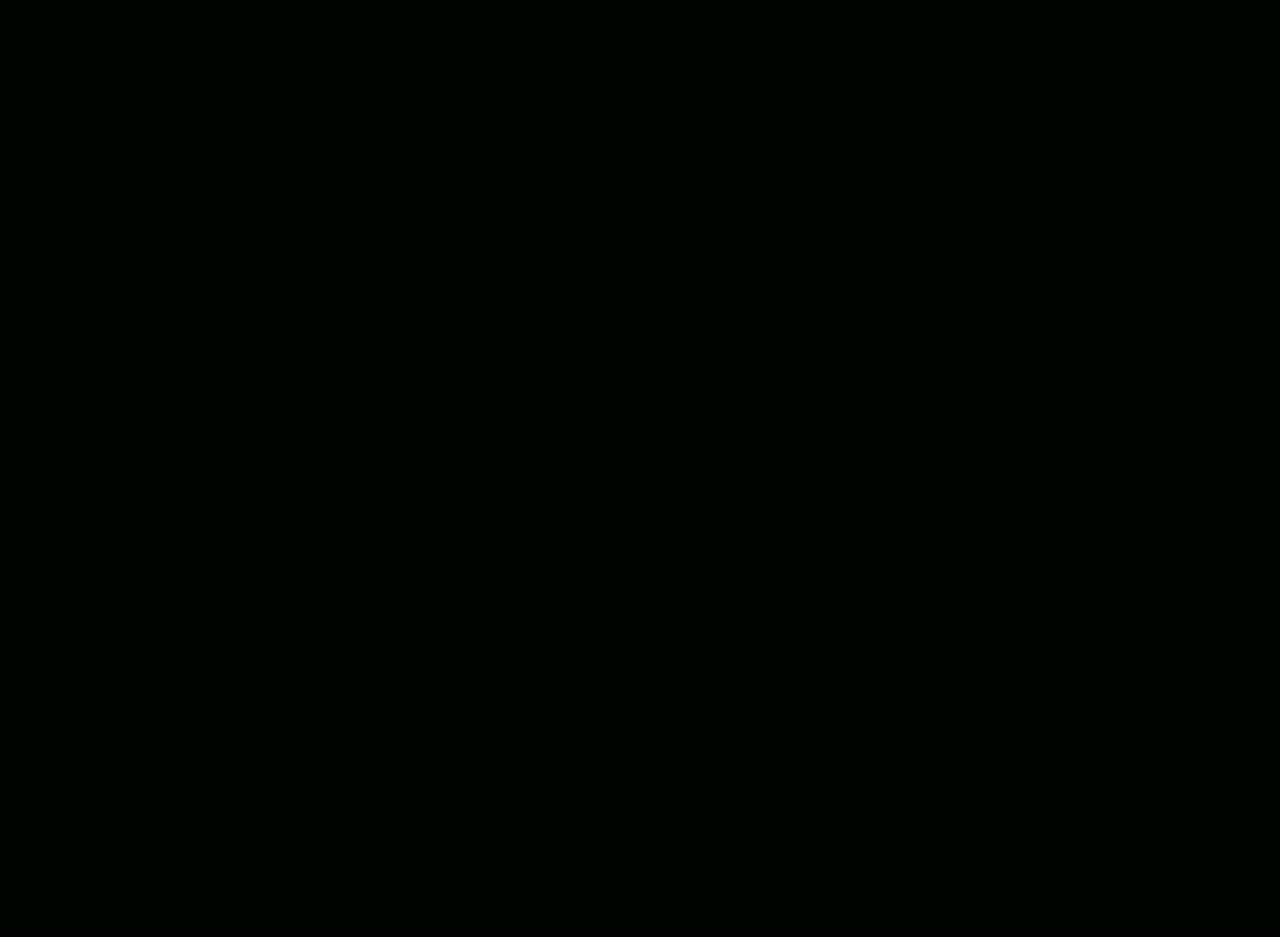
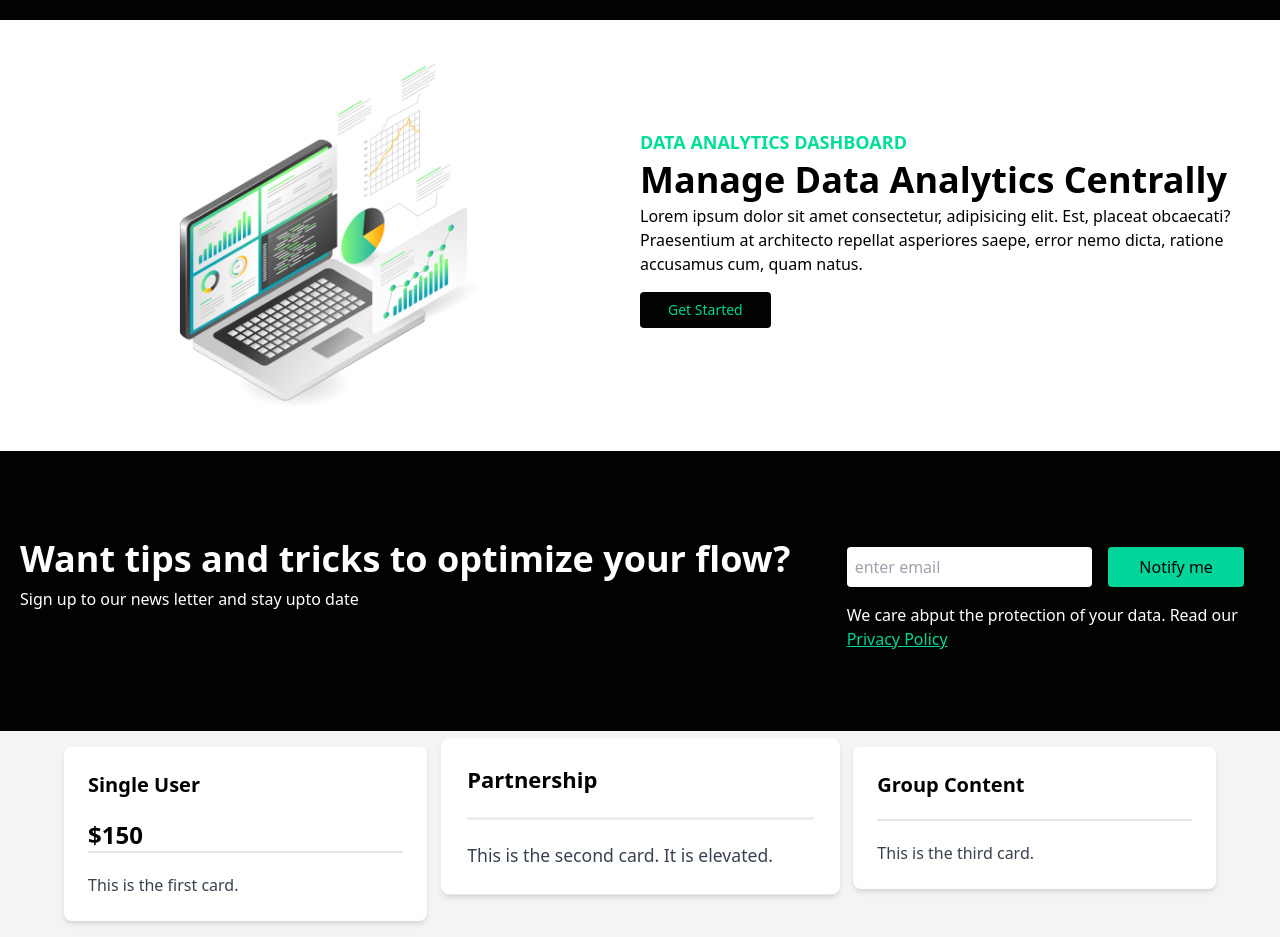
Before and after one commit to Sami123d/forex-tailwind, a React (Vite) app: page / in a window 1280 px wide. Shown: the part 780-1717 px from the top of the page. Before the commit the page ends 810 px from the top, so only its background shows below. Built offline with nearby package versions, Linux system fonts and the light colour scheme.

Commit message:
almost complete

```diff
--- a/src/App.jsx
+++ b/src/App.jsx
@@ -1,11 +1,17 @@
+import Analytics from "./components/Analytics";
+import Cards from "./components/Cards";
 import Hero from "./components/Hero";
 import Navbar from "./components/Navbar";
+import Newsletter from "./components/Newsletter";
 
 export default function App() {
   return (
     <>
     <Navbar/>
     <Hero/>
+    <Analytics/>
+    <Newsletter/>
+    <Cards/>
     </>
   )
 }
--- /dev/null
+++ b/src/components/Analytics.jsx
@@ -0,0 +1,33 @@
+import React from "react";
+import laptop from "../assets/laptop.jpg";
+const Analytics = () => {
+  return (
+    <div className="w-full py-1 px-4 bg-white">
+      <div className="max-w-[1240px] mx-auto text-white grid md:grid-cols-2 ">
+
+          <img className="w-[450px]  mx-auto my-6 xxl:w-[550px] " src={laptop} alt="" srcset="" />
+
+        <div className="text-black my-auto">
+
+
+          <p className="uppercase text-[#00df9a] text-sm md:text-lg font-semibold">data analytics dashboard</p>
+          <h1 className="text-2xl md:text-3xl lg:text-4xl my-1 font-bold md:text-left">Manage Data Analytics Centrally</h1>
+          <p className="">
+            Lorem ipsum dolor sit amet consectetur, adipisicing elit. Est,
+            placeat obcaecati? Praesentium at architecto repellat asperiores
+            saepe, error nemo dicta, ratione accusamus cum, quam natus.
+          </p>
+          <div className="flex sm:justify-start justify-center">
+            <button class="text-[#00d59a]  bg-[#000300] my-4 hover:bg-[#0e2c0e] text-sm py-2 px-7 rounded">
+          Get Started
+        </button>
+          </div>
+
+        </div>
+
+      </div>
+    </div>
+  );
+};
+
+export default Analytics;
--- /dev/null
+++ b/src/components/Cards.jsx
@@ -0,0 +1,33 @@
+// src/App.js
+import React from 'react';
+
+function Card({ title, content, price }) {
+  return (
+
+    <div className="bg-white p-6 rounded-lg shadow-md hover:shadow-xl transform transition duration-300 hover:scale-105">
+      <h2 className="text-xl font-semibold mb-2">{title}</h2>
+    <h1 className='text-2xl font-bold my-5 border-b-2'>{price}</h1>
+      <p className="text-gray-700">{content}</p>
+    </div>
+  );
+}
+
+function Cards() {
+    return (
+        <div className=" flex flex-col items-center justify-center bg-gray-100 p-4">
+          <div className="w-full max-w-6xl gap-4 flex flex-col md:flex-row md:justify-between space-y-4 md:space-y-0 md:space-x-4">
+            <div className="flex-1">
+              <Card title="Single User" content="This is the first card." price="$150"/>
+            </div>
+            <div className="flex-1  md:scale-110">
+              <Card title="Partnership" content="This is the second card. It is elevated." />
+            </div>
+            <div className="flex-1">
+              <Card title="Group Content" content="This is the third card." />
+            </div>
+          </div>
+        </div>
+      );
+}
+
+export default Cards;
--- a/src/components/Hero.jsx
+++ b/src/components/Hero.jsx
@@ -4,7 +4,7 @@ import { ReactTyped } from "react-typed";
 const Hero = () => {
   return (
     <div className="text-white ">
-      <div className="w-full mx-auto max-w-[800px] hero-sec  flex items-center h-screen flex-col content-center justify-center">
+      <div className="w-full mx-auto max-w-[800px] mt-[-96px]  flex items-center h-screen flex-col content-center justify-center">
         <p className="text-[#00df9a] text-center lg:text-2xl uppercase py-1">
           growing with data analytics
         </p>
--- /dev/null
+++ b/src/components/Newsletter.jsx
@@ -0,0 +1,53 @@
+import React from "react";
+
+const Newsletter = () => {
+  return (
+    <div className="w-full py-16 text-white px-4">
+      <div className="max-w-[1240px] grid lg:grid-cols-3 mx-auto">
+        <div className=" lg:col-span-2 my-4">
+          <h1 className="text-2xl md:text-3xl lg:text-4xl font-bold py-2">
+            Want tips and tricks to optimize your flow?
+          </h1>
+          <p className="">Sign up to our news letter and stay upto date</p>
+        </div>
+        <div className="my-4 ">
+          <div className="flex flex-col sm:flex-row items-center justify-between w-full ">
+            <input
+              type="text"
+              className="p-2 rounded w-full "
+              placeholder="enter email "
+            />
+            <button class="bg-[#00d59a] text-[#000300] font-medium hover:bg-[#02ab7b] text-md w-[200px] py-2 m-4 px-6 rounded">
+              Notify me
+            </button>
+          </div>
+          <p className="">We care abput the protection of your data. Read our <span className="text-[#00d59a] underline">Privacy Policy</span></p>
+        </div>
+      </div>
+    </div>
+  );
+};
+
+export default Newsletter;
+{
+  /* <div className="lg:col-span-2">
+          <h1 className="text-xl md:text-2xl lg:text-3xl my-1 font-bold py-2">
+            Want tips and tricks to optimize your flow?
+          </h1>
+
+          <p>Sign up to our news letter and stay upto date</p>
+        </div>
+        <div className="my-4 ">
+          <div className="flex flex-col sm:flex-row justify-between items-center w-full">
+            <input
+              type="email"
+              className="flex w-full p-3"
+              placeholder="Enter Email"
+            />
+
+            <button class="bg-[#00d59a] ml-4 my-6 px-4 py-4 w-[200px] text-[#000300]  hover:bg-[#0e2c0e] text-sm  rounded-md">
+              Get Started
+            </button>
+          </div>
+        </div> */
+}
--- /dev/null
+++ b/src/components/dummyData/dummyData.js
@@ -0,0 +1,27 @@
+export const cards = [
+  {
+    id: 1,
+    title: "Single User",
+    price: `$150`,
+    storage: "500GB Storage",
+    desc: "send upto 10GB",
+    img: "src/assets/single.png",
+  },
+  {
+    id: 2,
+    title: "Partnerships",
+    price: `$199`,
+    storage: "1TB Storage",
+    desc: "send upto 20GB",
+    img: "src/assets/double.png"
+  },
+  {
+    id: 3,
+    title: "Group Account",
+    price: `$299`,
+    storage: "5TB Storage",
+    desc: "send upto 30GB",
+
+    img: "src/assets/triple.png",
+  },
+];
```
